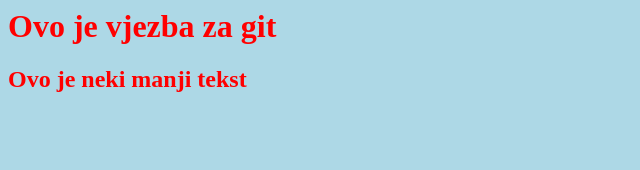
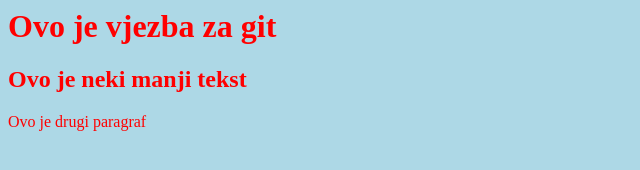
Before and after one commit to hamzahusic/gitVjezba, a plain HTML site: page index.html in a window 1280 px wide. Shown: the whole page, without its empty margins (0-640 px from the left). Drawn offline with Linux system fonts and the light colour scheme.

Commit message:
Dodan drugi paragraf

```diff
--- a/index.html
+++ b/index.html
@@ -8,5 +8,6 @@
     <body>
         <h1>Ovo je vjezba za git</h1>
         <h2>Ovo je neki manji tekst</h2>
+        <p>Ovo je drugi paragraf</p>
     </body>
 </html>
```
